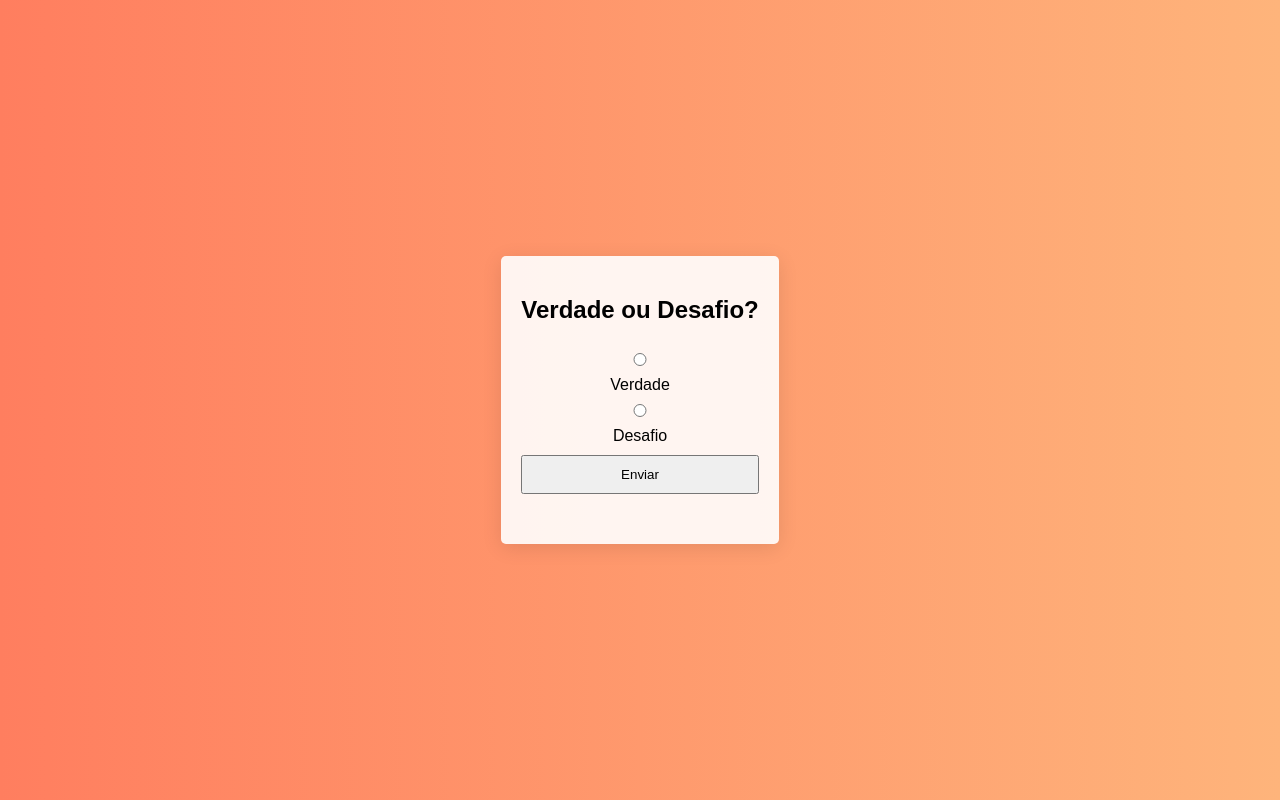
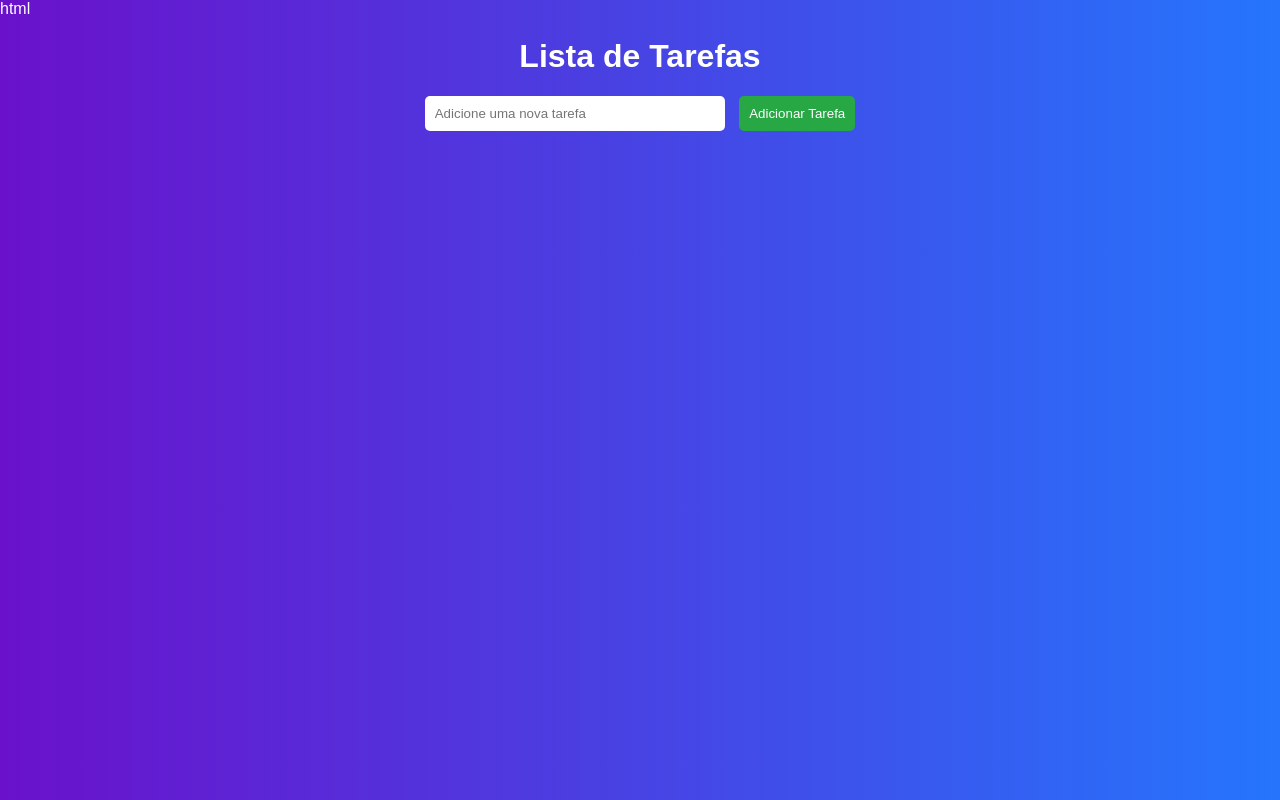
Before and after one commit to Usa-cod/Usa-cod.github.io, a plain HTML site: page index.html in a window 1280 px wide. Drawn offline with Linux system fonts and the light colour scheme.

Commit message:
index.html
Top

```diff
--- a/index.html
+++ b/index.html
@@ -1,88 +1,105 @@
+html
 <!DOCTYPE html>
 <html lang="pt-BR">
 <head>
     <meta charset="UTF-8">
     <meta name="viewport" content="width=device-width, initial-scale=1.0">
-    <title>Verdade ou Desafio</title>
+    <title>Lista de Tarefas</title>
     <style>
         body {
             font-family: Arial, sans-serif;
-            background: linear-gradient(to right, #ff7e5f, #feb47b);
+            margin: 0;
+            padding: 0;
+            background: linear-gradient(to right, #6a11cb, #2575fc);
+            color: #fff;
+        }
+        h1 {
+            text-align: center;
+            margin-top: 20px;
+        }
+        #task-input {
+            width: 300px;
+            padding: 10px;
+            margin-right: 10px;
+            border: none;
+            border-radius: 5px;
+        }
+        #add-task-btn {
+            padding: 10px;
+            border: none;
+            border-radius: 5px;
+            background-color: #28a745;
+            color: white;
+            cursor: pointer;
+        }
+        #add-task-btn:hover {
+            background-color: #218838;
+        }
+        ul {
+            list-style-type: none;
+            padding: 0;
+            margin-top: 20px;
+        }
+        li {
+            background: rgba(255, 255, 255, 0.1);
+            margin: 5px 0;
+            padding: 10px;
             display: flex;
-            justify-content: center;
+            justify-content: space-between;
             align-items: center;
-            height: 100vh;
-            margin: 0;
+            border-radius: 5px;
+            box-shadow: 0 0 5px rgba(0, 0, 0, 0.3);
         }
-        .container {
-            background: rgba(255, 255, 255, 0.9);
-            padding: 20px;
+        .completed {
+            text-decoration: line-through;
+            color: gray;
+        }
+        .complete-btn {
+            background-color: #007bff;
+            border: none;
             border-radius: 5px;
-            box-shadow: 0 4px 20px rgba(0, 0, 0, 0.1);
-            text-align: center;
+            color: white;
+            cursor: pointer;
+            padding: 5px 10px;
         }
-        input, button {
-            padding: 10px;
-            margin: 10px 0;
-            width: 100%;
+        .complete-btn:hover {
+            background-color: #0056b3;
         }
     </style>
 </head>
 <body>
 
-<div class="container">
-    <h2>Verdade ou Desafio?</h2>
-    <form id="gameForm" onsubmit="return handleSubmit()">
-        <label>
-            <input type="radio" name="choice" value="vdd" required> Verdade
-        </label>
-        <label>
-            <input type="radio" name="choice" value="desafio"> Desafio
-        </label>
-        <br>
-        <div id="truthQuestion" style="display:none;">
-            <label for="age">Quantos anos você tem?</label>
-            <input type="number" id="age" required>
-        </div>
-        <div id="challengeQuestion" style="display:none;">
-            <label for="challengeResponse">Eu te desafio a admitir que é idosa.</label>
-            <input type="text" id="challengeResponse" required>
-        </div>
-        <button type="submit">Enviar</button>
-    </form>
-    <div id="result" style="margin-top: 20px;"></div>
-</div>
+    <h1>Lista de Tarefas</h1>
+    <div style="text-align: center;">
+        <input type="text" id="task-input" placeholder="Adicione uma nova tarefa">
+        <button id="add-task-btn">Adicionar Tarefa</button>
+    </div>
 
-<script>
-    // Exibe a pergunta apropriada com base na escolha
-    document.querySelectorAll('input[name="choice"]').forEach((elem) => {
-        elem.addEventListener("change", function(event) {
-            const value = event.target.value;
-            document.getElementById('truthQuestion').style.display = value === 'vdd' ? 'block' : 'none';
-            document.getElementById('challengeQuestion').style.display = value === 'desafio' ? 'block' : 'none';
-        });
-    });
+    <ul id="task-list"></ul>
 
-    // Lógica para processar a resposta
-    function handleSubmit() {
-        const choice = document.querySelector('input[name="choice"]:checked').value;
-        const resultDiv = document.getElementById('result');
+    <script>
+        document.getElementById("add-task-btn").onclick = function() {
+            const taskInput = document.getElementById("task-input");
+            const taskText = taskInput.value.trim();
+            if (taskText === "") {
+                alert("Por favor, insira uma tarefa.");
+                return;
+            }
 
-        if (choice === 'vdd') {
-            const age = parseInt(document.getElementById('age').value);
-            if (age < 70) {
-                resultDiv.innerHTML = "Não, não, você está mentindo!";
-            } else {
-                resultDiv.innerHTML = "Milagre que você admitiu!";
-            }
-        } else {
-            const challengeResponse = document.getElementById('challengeResponse').value;
-            resultDiv.innerHTML = "descupaa bebezinha!";
-        }
+            const li = document.createElement("li");
+            li.textContent = taskText;
 
-        return false; // Impede o envio do formulário
-    }
-</script>
+            const completeBtn = document.createElement("button");
+            completeBtn.textContent = "Concluído";
+            completeBtn.className = "complete-btn";
+            completeBtn.onclick = function() {
+                li.classList.toggle("completed");
+            };
 
+            li.appendChild(completeBtn);
+            document.getElementById("task-list").appendChild(li);
+            taskInput.value = "";
+        };
+    </script>
 </body>
 </html>
```
